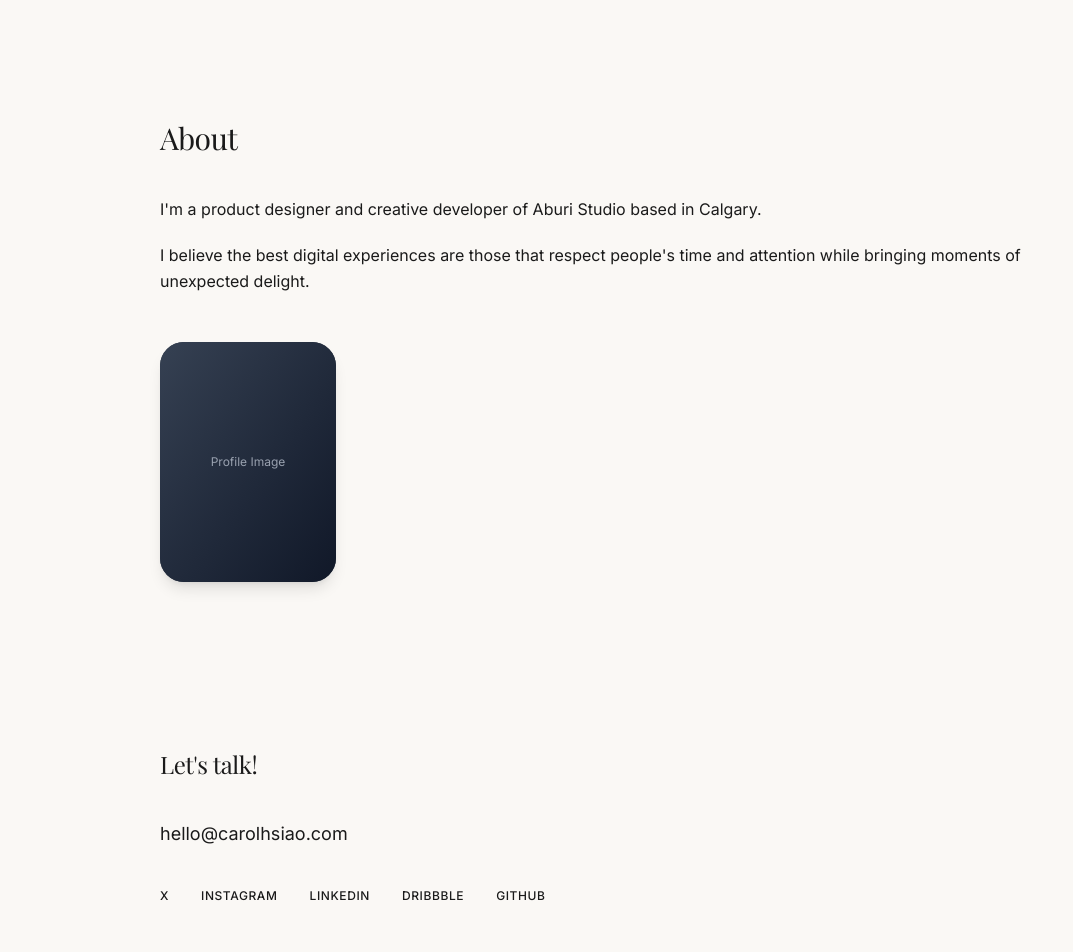
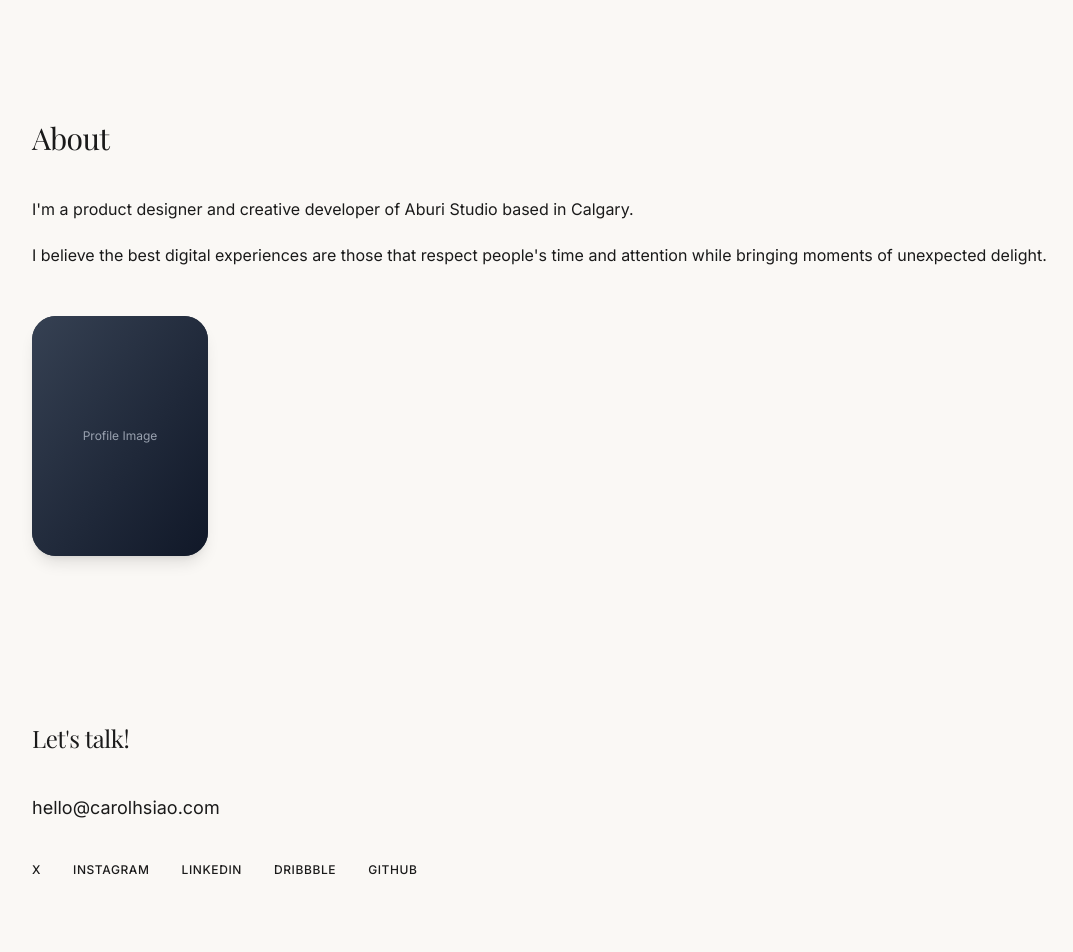
Before and after one commit to carolhsiaoo/Portfolio-planets, a Next.js app: page / in a window 1280 px wide. Shown: the part 1160-2112 px from the top of the page, without its empty margins (32-1105 px from the left). Built offline with nearby package versions, Linux system fonts and the light colour scheme.

Commit message:
Update layout of About and Contact sections to increase maximum width for improved readability.

```diff
--- a/app/page.tsx
+++ b/app/page.tsx
@@ -71,7 +71,7 @@
 
       {/* About Section */}
       <section id="about" className="py-20 px-8">
-        <div className="max-w-4xl mx-auto">
+        <div className="max-w-6xl mx-auto">
           <h2 className="text-3xl font-serif mb-10">About</h2>
           <p className="text-base leading-relaxed mb-5">
             I'm a product designer and creative developer of Aburi Studio based in Calgary.
@@ -94,7 +94,7 @@
 
       {/* Contact Section */}
       <section id="contact" className="py-20 px-8">
-        <div className="max-w-4xl mx-auto">
+        <div className="max-w-6xl mx-auto">
           <h2 className="text-2xl font-serif mb-10">Let's talk!</h2>
 
           <a
```
